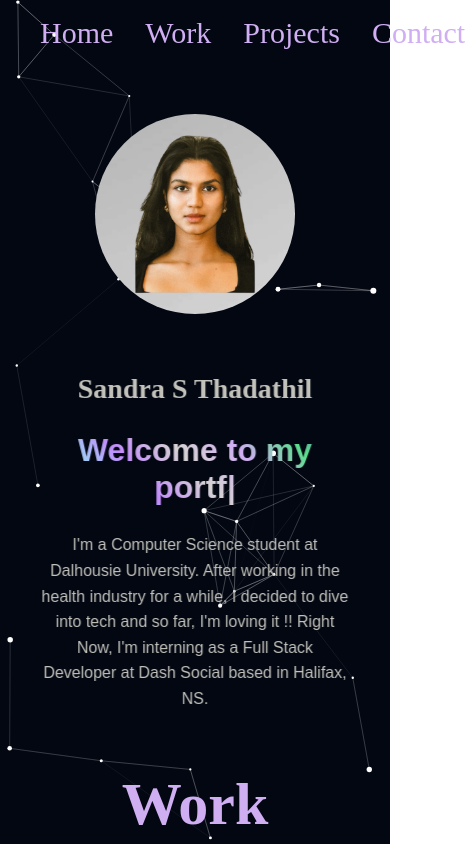
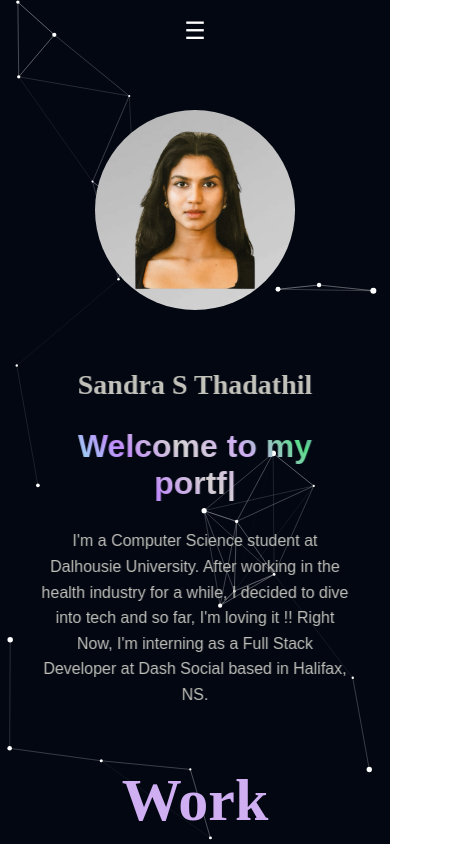
Before and after one commit to Sandra-Thadathil/portfolio, a React (Vite) app: page / in a window 390 px wide. Shown: the top 844 px of the page, 465 px wide, since content can reach past the window. Built offline with nearby package versions, Linux system fonts and the light colour scheme.

Commit message:
Add menu

```diff
--- a/src/App.css
+++ b/src/App.css
@@ -1,6 +1,7 @@
 body {
   overflow-x: hidden;
 }
+
 
 .section {
   position: relative;
@@ -21,17 +22,18 @@ body {
 .app-wrapper {
   position: relative;
   min-height: 100vh;
+  z-index: 1;
 }
 
 nav {
   position: relative;
-  z-index: 10;
   padding: 1rem;
+  z-index: 5;
 }
 
 main {
   position: relative;
-  z-index: 10;
+  z-index: 5;
   padding: 1rem;
 }
 
--- a/src/components/NavBar.css
+++ b/src/components/NavBar.css
@@ -1,21 +1,60 @@
-
-
-nav {
+.navbar {
   display: flex;
-    justify-content: left;
+  align-items: center;
+  justify-content: space-between;
+  padding: 1rem;
   background-color: transparent;
-    padding: 1rem;
+  color: white;
+  z-index: 10;
+  position: relative;
 }
 
-  nav a {
-    color: #cfaef2;
+.hamburger {
+  display: none;
+  font-size: 1.5rem;
+  background: none;
+  border: none;
+  color: white;
+  cursor: pointer;
+}
+
+.nav-links {
+  display: flex;
+  gap: 1rem;
+}
+
+.nav-links a {
   text-decoration: none;
+  color:  #cfaef2;
   font-size: 30px;
   margin: 0 1rem;
   transition: color 0.3s ease, transform 0.3s ease;
 }
-
-  nav a:hover {
-    color:  rgb(111, 41, 131);
+.nav-links a:hover {
+  color: rgb(111, 41, 131);
   transform: scale(1.1);
 }
+
+.nav-links.open {
+  display: block;
+}
+
+@media (max-width: 768px) {
+  .hamburger {
+    display: block;
+  }
+
+  .nav-links {
+    display: none;
+    flex-direction: column;
+    background-color:rgb(82, 79, 79);
+    position: fixed;
+    top: 3rem;
+    right: 1rem;
+    padding: 1rem;
+    border-radius: 5px;
+    z-index: 20;
+  }
+
+
+}
--- a/src/components/NavBar.jsx
+++ b/src/components/NavBar.jsx
@@ -1,13 +1,25 @@
+import { useState } from 'react';
 import { Link } from 'react-router-dom';
 import './NavBar.css';
 
 export default function NavBar() {
+  const [isMenuOpen, setIsMenuOpen] = useState(false);
+
+  const toggleMenu = () => {
+    setIsMenuOpen(!isMenuOpen);
+  };
+
   return (
-    <nav>
-      <Link to="/" style={{ margin: '0 1rem' }}>Home</Link>
-      <Link to="/work" style={{ margin: '0 1rem' }}>Work</Link>
-      <Link to="/project" style={{ margin: '0 1rem' }}>Projects</Link>
-      <Link to="/contact" style={{ margin: '0 1rem' }}>Contact</Link>
+    <nav className="navbar">
+      <button className="hamburger" onClick={toggleMenu}>
+        ☰
+      </button>
+      <div className={`nav-links ${isMenuOpen ? 'open' : ''}`}>
+        <Link to="/" onClick={() => setIsMenuOpen(false)} style={{ margin: '0 1rem' }}>Home</Link>
+        <Link to="/work" onClick={() => setIsMenuOpen(false)} style={{ margin: '0 1rem' }}>Work</Link>
+        <Link to="/project" onClick={() => setIsMenuOpen(false)} style={{ margin: '0 1rem' }}>Projects</Link>
+        <Link to="/contact" onClick={() => setIsMenuOpen(false)} style={{ margin: '0 1rem' }}>Contact</Link>
+      </div>
     </nav>
   );
 }
```
Lines whose indentation alone changed are shown as unchanged.
